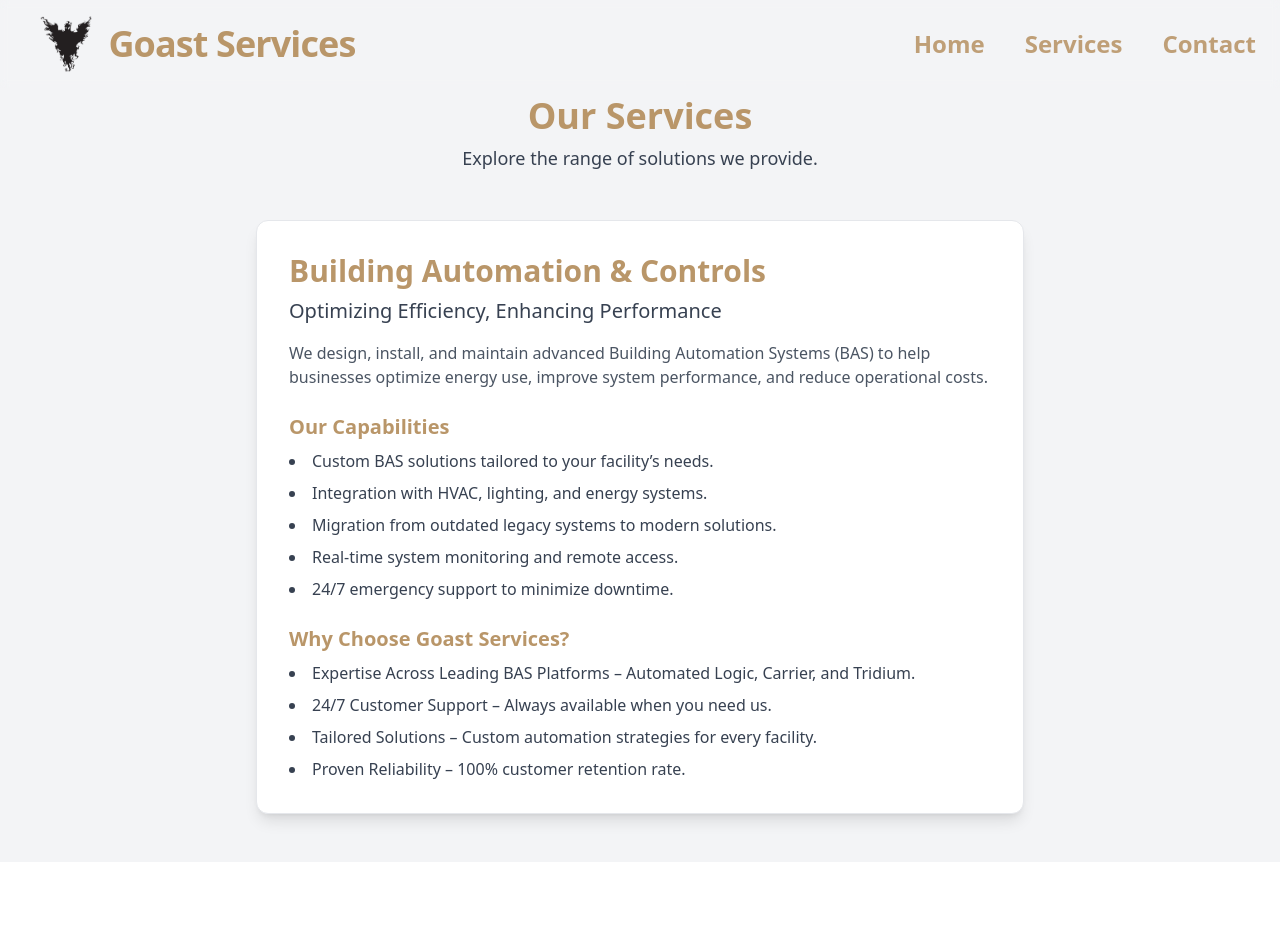
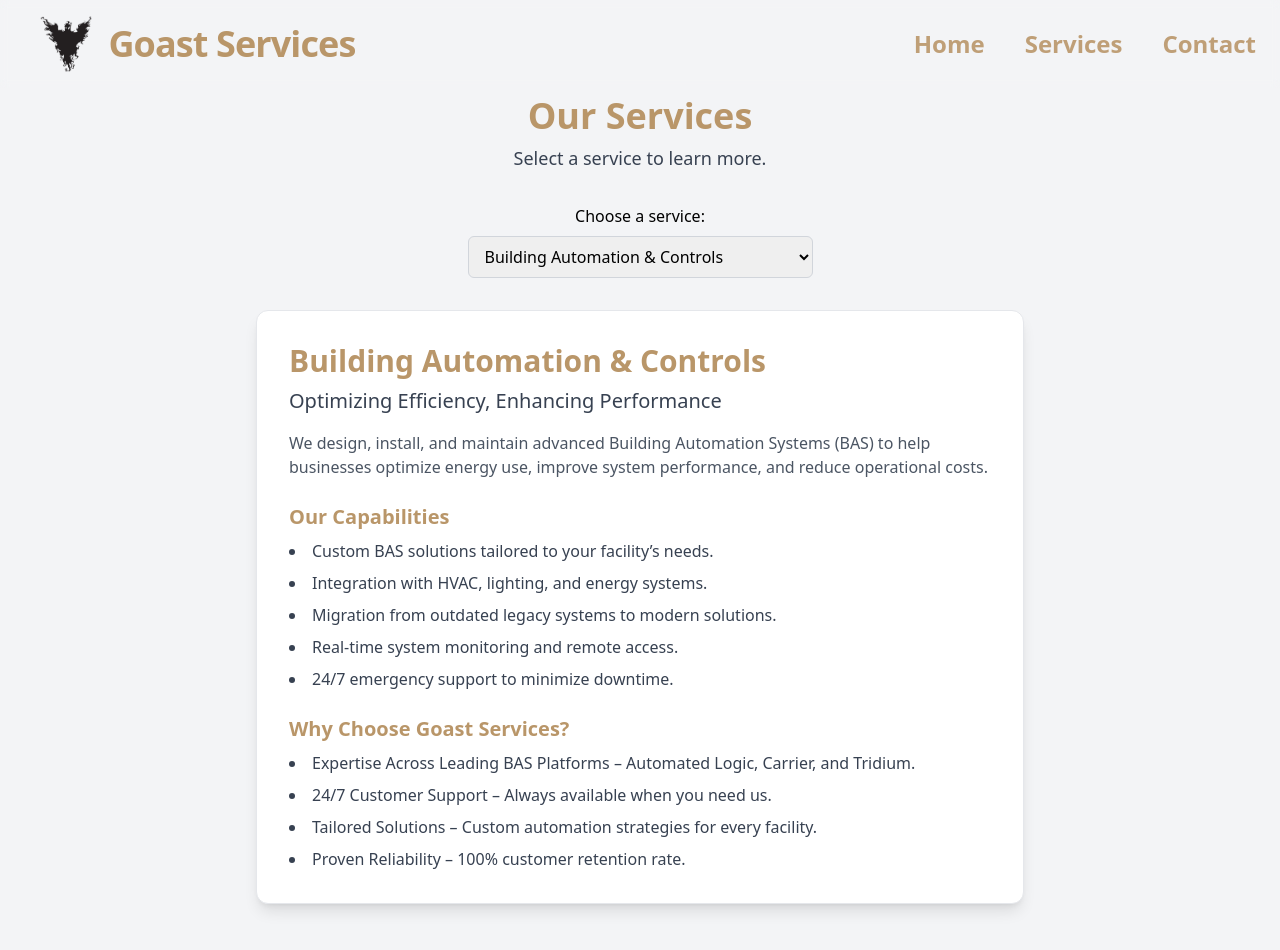
Before and after one commit to John-Naquin/Goast-Services, a React (Vite) app: page /services in a window 1280 px wide. Before the commit the page ends 862 px from the top, so only its background shows below. Built offline with nearby package versions, Linux system fonts and the light colour scheme.

Commit message:
shortened whygoastservices, changed button in about component, updated contact

```diff
--- a/src/components/About.jsx
+++ b/src/components/About.jsx
@@ -1,4 +1,6 @@
 import { motion } from "framer-motion";
+import { Link } from "react-router-dom";
+import { FiChevronRight } from "react-icons/fi";
 import image1 from "../images/1.jpg";
 
 export function About() {
@@ -59,38 +61,35 @@
             ))}
           </motion.ul>
 
-          <div className="pt-4 sm:pt-6">
-            <motion.button
+          {/* Updated button area */}
+          <motion.div
+            className="pt-4 sm:pt-6"
+            initial={{ y: 20, opacity: 0 }}
+            whileInView={{ y: 0, opacity: 1 }}
+            viewport={{ once: true }}
+            transition={{ delay: 0.4 }}
+          >
+            <Link
+              to="/services"
               className="
                 inline-flex items-center
-                bg-brandGold
-                hover:bg-amber-600
-                px-6 sm:px-8
-                py-3 sm:py-4
-                rounded-lg
-                transition-transform
+                bg-brandGold/90
+                hover:bg-brandGold
+                border-2 border-brandGold/80
+                px-4 py-2
+                sm:px-6 sm:py-3
+                lg:px-8 lg:py-4
+                rounded-md sm:rounded-lg
+                transition-all
                 group
               "
-              whileHover={{ scale: 1.05 }}
             >
-              <span className="text-white font-semibold text-sm sm:text-base md:text-lg mr-3">
+              <span className="text-brandDark text-sm sm:text-base lg:text-lg font-semibold mr-2 sm:mr-3">
                 Explore Our Solutions
               </span>
-              <svg
-                className="w-4 sm:w-5 h-4 sm:h-5 text-white transition-transform group-hover:translate-x-1"
-                fill="none"
-                stroke="currentColor"
-                viewBox="0 0 24 24"
-              >
-                <path
-                  strokeLinecap="round"
-                  strokeLinejoin="round"
-                  strokeWidth={2}
-                  d="M17 8l4 4m0 0l-4 4m4-4H3"
-                />
-              </svg>
-            </motion.button>
-          </div>
+              <FiChevronRight className="text-brandDark w-4 h-4 sm:w-5 sm:h-5 lg:w-6 lg:h-6 transition-transform group-hover:translate-x-1" />
+            </Link>
+          </motion.div>
         </motion.div>
 
         <motion.div
--- a/src/pages/Contact.jsx
+++ b/src/pages/Contact.jsx
@@ -24,15 +24,11 @@
           >
             <div className="flex items-center space-x-4">
               <FiMail className="text-brandGold w-6 h-6" />
-              <p className="text-gray-700 text-lg">info@goastservices.com</p>
+              <p className="text-gray-700 text-lg">Kimmies@goastservices.com</p>
             </div>
             <div className="flex items-center space-x-4">
               <FiPhone className="text-brandGold w-6 h-6" />
-              <p className="text-gray-700 text-lg">+1 (555) 123-4567</p>
-            </div>
-            <div className="flex items-center space-x-4">
-              <FiMapPin className="text-brandGold w-6 h-6" />
-              <p className="text-gray-700 text-lg">123 Business Rd, City, State, ZIP</p>
+              <p className="text-gray-700 text-lg">+1 (850) 982-7559</p>
             </div>
           </motion.div>
 
--- a/src/pages/Services.jsx
+++ b/src/pages/Services.jsx
@@ -1,3 +1,4 @@
+import { useState } from "react";
 import { ServiceCard } from "../components/ServiceCard";
 
 function Services() {
@@ -21,20 +22,138 @@
         "Proven Reliability – 100% customer retention rate.",
       ],
     },
-    // Add more services here as needed
+    {
+      title: "Preventative Maintenance & Contracts",
+      subtitle: "Ensuring System Reliability & Longevity",
+      description:
+        "At Goast Services, we understand that proactive maintenance is key to keeping your building systems running efficiently and avoiding costly failures. Our Preventative Maintenance Programs are designed to minimize downtime, extend equipment life, and optimize system performance.",
+      capabilities: [
+        "Customized Maintenance Plans: Tailored service contracts to meet your facility’s specific needs. Flexible scheduling options to minimize disruptions. Coverage for Building Automation Systems (BAS), HVAC, electrical systems, and more.",
+        "Regular Inspections & System Health Checks: Comprehensive system evaluations to detect early signs of wear or malfunction. Performance testing and calibration to ensure optimal efficiency. Detailed service reports with recommendations.",
+        "Emergency Service & Rapid Response: 24/7 on-call support for contract clients. Priority response times to minimize operational disruptions. Quick troubleshooting and problem resolution.",
+        "Predictive Maintenance & Performance Tracking: Remote monitoring to identify issues before they become critical failures. Trend analysis to optimize maintenance schedules and reduce energy waste.",
+        "Cost Savings & Risk Reduction: Preventing unexpected failures saves on costly emergency repairs. Optimized system efficiency reduces energy consumption.",
+      ],
+      whyChoose: [
+        "Experienced in maintaining Automated Logic, Carrier, and Tridium systems.",
+        "Customized contracts that fit your budget and operational needs.",
+        "Proactive, data-driven maintenance to prevent downtime.",
+        "Dedicated support team available 24/7 for emergencies.",
+      ],
+    },
+    {
+      title: "Troubleshooting & Problem Restoration",
+      subtitle: "Fast, Reliable Solutions to Restore Performance",
+      description:
+        "We specialize in diagnosing and resolving system malfunctions efficiently. Whether it’s a BAS, HVAC, or electrical issue, our team identifies problems quickly and restores functionality with minimal downtime.",
+      capabilities: [
+        "Comprehensive Diagnostics & Root Cause Analysis: We thoroughly assess system performance, identifying faults in automation controls, electrical wiring, and HVAC components.",
+        "On-Site & Remote Troubleshooting: Prompt responses to on-site needs plus remote diagnostics to reduce unnecessary visits.",
+        "Problem Restoration & Repair: Effective repair solutions to restore full functionality—component replacement, system recalibration, or software adjustments.",
+        "Minimizing Disruptions & Downtime: Rapid response times and efficient problem-solving to restore critical systems quickly.",
+        "Preventive Recommendations: Actionable insights to prevent recurring issues, improving long-term reliability.",
+      ],
+      whyChoose: [
+        "Expert knowledge of BAS, HVAC, and electrical systems.",
+        "Fast response times with both on-site and remote troubleshooting.",
+        "Efficient problem restoration that prevents repeat failures.",
+        "Commitment to minimizing downtime and operational disruptions.",
+      ],
+    },
+    {
+      title: "Remote Monitoring & Trend Analysis",
+      subtitle: "Proactive System Management for Maximum Efficiency",
+      description:
+        "We offer remote monitoring and trend analysis that keep your systems running at peak performance. By continuously tracking data from BAS, HVAC, and electrical systems, we detect inefficiencies, prevent failures, and optimize energy usage.",
+      capabilities: [
+        "Real-Time System Monitoring: Continuous tracking allows early detection of issues for immediate troubleshooting.",
+        "Trend Analysis & Performance Insights: We identify patterns indicating inefficiencies or impending breakdowns.",
+        "Predictive Maintenance Alerts: Early warning signs of failures or abnormal energy consumption trigger proactive maintenance.",
+        "Energy Optimization & Cost Reduction: Ongoing analysis helps reduce energy waste and lower utility costs.",
+        "Remote Access & Instant Adjustments: Secure remote connections to make real-time system tweaks without on-site visits.",
+      ],
+      whyChoose: [
+        "Proactive system management that prevents costly failures.",
+        "Data-driven insights to optimize efficiency and reduce energy waste.",
+        "Secure remote access for instant system adjustments.",
+        "Predictive maintenance strategies to extend equipment lifespan.",
+      ],
+    },
+    {
+      title: "Electrical Services",
+      subtitle: "Reliable Power Solutions for Critical Systems",
+      description:
+        "We provide expert electrical services to support BAS, HVAC, and other critical infrastructure. Our team ensures installations, maintenance, and optimizations meet the highest standards of safety and reliability.",
+      capabilities: [
+        "Electrical Installations & Upgrades: Code-compliant for commercial, industrial, and government facilities.",
+        "Power & Control Wiring: Precision wiring for automation controls and HVAC systems.",
+        "Troubleshooting & Repairs: Fast diagnosis and resolution of electrical issues affecting building systems.",
+        "Panel & Breaker Upgrades: Modernized panels to handle higher power demands safely and efficiently.",
+        "Emergency Power & Backup Solutions: Backup power solutions to protect mission-critical systems.",
+        "Preventative Electrical Maintenance: Regular inspections and testing to prevent costly failures.",
+      ],
+      whyChoose: [
+        "Expertise in power and control wiring for BAS, HVAC, and critical systems.",
+        "Fast troubleshooting and repairs to minimize downtime.",
+        "Code-compliant installations and system upgrades.",
+        "Reliable backup power solutions for uninterrupted operations.",
+        "Licensed professionals and trusted partners dedicated to quality service.",
+      ],
+    },
+    {
+      title: "HVAC Solutions",
+      subtitle: "Optimizing Comfort & Efficiency for Every Facility",
+      description:
+        "We partner with fully licensed HVAC professionals to provide high-performance HVAC systems, maintenance, and repairs. Our goal is to deliver maximum comfort while reducing energy costs.",
+      capabilities: [
+        "HVAC System Installation & Upgrades: High-efficiency installs integrated with BAS for seamless operation.",
+        "Preventative HVAC Maintenance: Routine service plans to extend equipment life and reduce breakdowns.",
+        "HVAC Troubleshooting & Repairs: Quick fixes for control failures, sensor malfunctions, and other inefficiencies.",
+        "Energy-Efficient System Optimization: Smart scheduling, load balancing, and performance tuning to minimize consumption.",
+        "Remote Monitoring & Climate Control: Real-time tracking of temperature and humidity with instant adjustments.",
+      ],
+      whyChoose: [
+        "Seamless integration of HVAC systems with Building Automation Controls.",
+        "Energy-efficient solutions to optimize performance and reduce costs.",
+        "Fast, reliable troubleshooting and repair services.",
+        "Trusted partnerships with licensed HVAC professionals.",
+        "Remote monitoring capabilities for real-time system control.",
+      ],
+    },
   ];
+
+  const [selectedServiceIndex, setSelectedServiceIndex] = useState(0);
 
   return (
     <section className="min-h-screen bg-gray-100 pt-20 sm:pt-24 pb-12 px-6 sm:px-12 lg:px-24">
       <div className="max-w-6xl mx-auto text-center">
         <h2 className="text-4xl font-bold text-brandGold">Our Services</h2>
-        <p className="text-lg text-gray-700 mt-2">Explore the range of solutions we provide.</p>
+        <p className="text-lg text-gray-700 mt-2">Select a service to learn more.</p>
       </div>
 
-      <div className="mt-12 flex flex-col items-center space-y-8">
-        {services.map((service, index) => (
-          <ServiceCard key={index} {...service} />
-        ))}
+      <div className="mt-8 flex flex-col items-center">
+        <label htmlFor="service-select" className="mb-2 font-medium">
+          Choose a service:
+        </label>
+        <select
+          id="service-select"
+          value={selectedServiceIndex}
+          onChange={(e) => setSelectedServiceIndex(Number(e.target.value))}
+          className="border border-gray-300 rounded-md px-3 py-2"
+        >
+          {services.map((service, index) => (
+            <option key={index} value={index}>
+              {service.title}
+            </option>
+          ))}
+        </select>
+      </div>
+
+
+      <div className="mt-8 flex justify-center">
+        <div className="w-full max-w-3xl">
+          <ServiceCard {...services[selectedServiceIndex]} />
+        </div>
       </div>
     </section>
   );
```
Also changed, not shown: src/components/WhyGoastServices.jsx (+5 -7 lines).
